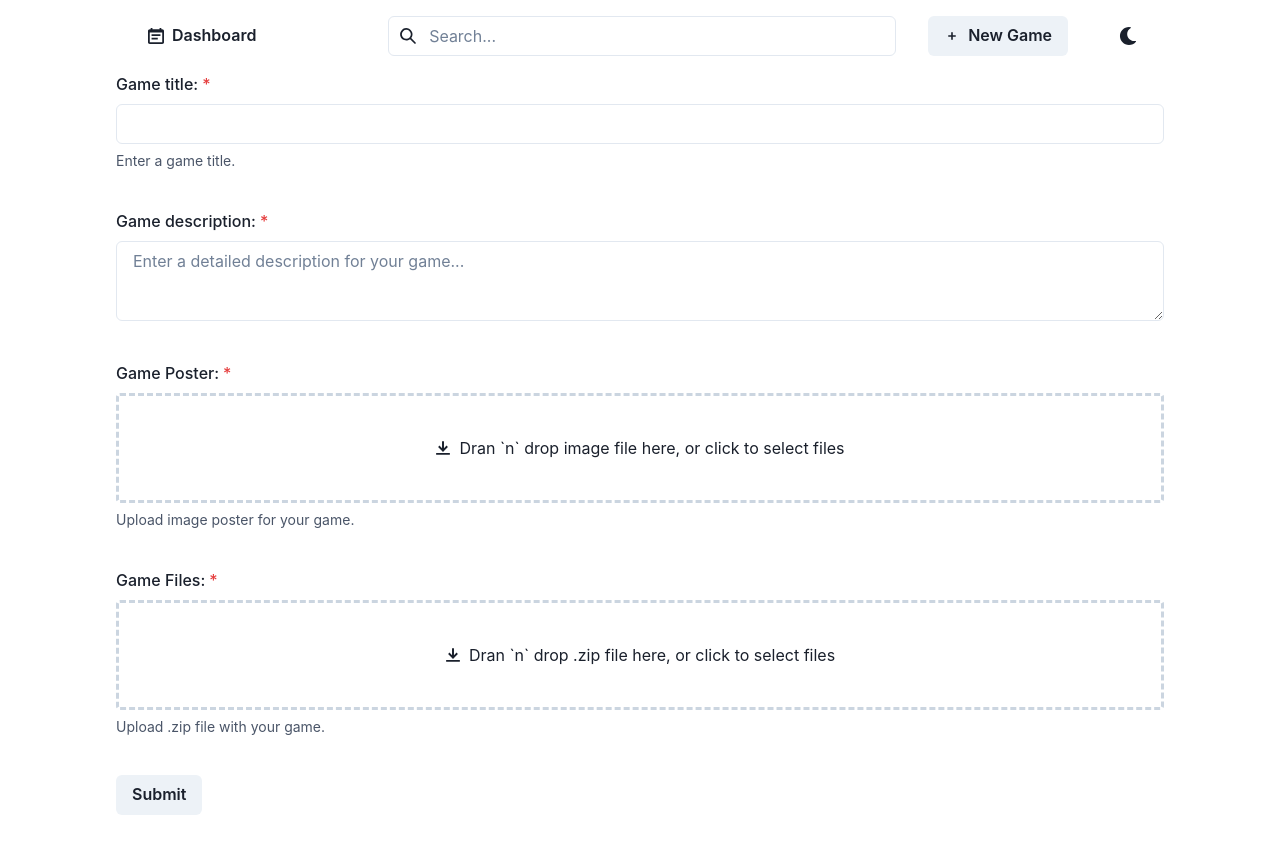
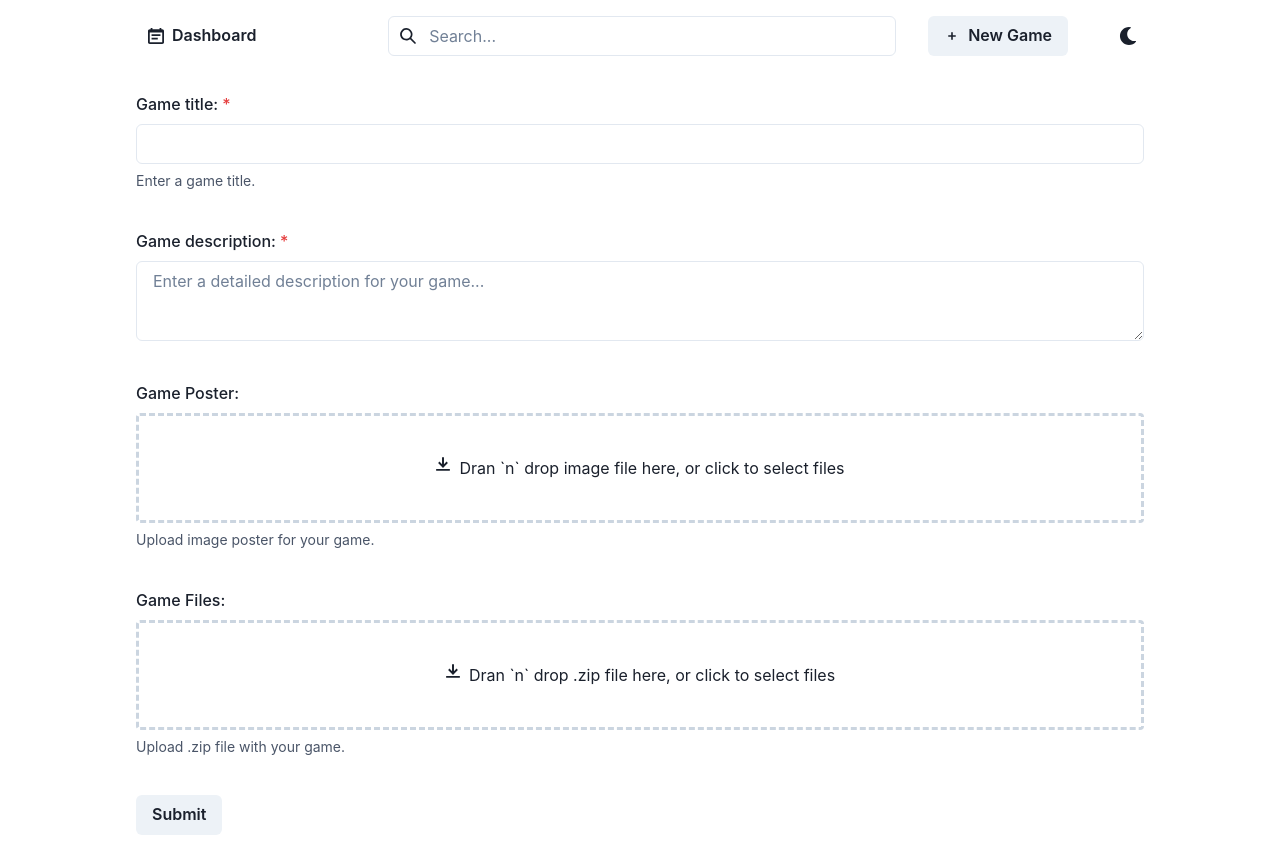
Before and after one commit to Scrawach/WebGLives, a React (Create React App) app in the folder frontend/WebGLives/: page /create in a window 1280 px wide. Before the commit the page ends 815 px from the top, so only its background shows below. Built offline with nearby package versions, Linux system fonts and the light colour scheme.

Commit message:
fixed upload game functionality

```diff
--- a/frontend/WebGLives/src/components/Dropzone.tsx
+++ b/frontend/WebGLives/src/components/Dropzone.tsx
@@ -2,17 +2,23 @@ import { Center, Text, useColorModeValue } from '@chakra-ui/react';
 import { DownloadIcon } from '@chakra-ui/icons';
 import { useCallback } from 'react';
 import { useDropzone } from 'react-dropzone'
+import { useState, ChangeEvent } from 'react';
+import { Flex, Textarea } from '@chakra-ui/react'
 
 export interface DropzoneProps {
-    onFileAccepted?: String;
+    onFileAccepted: CallableFunction;
     dragActiveText?: String;
     dragDeactiveText?: String;
 }
 
 export const Dropzone: React.FC<DropzoneProps> = ({onFileAccepted, dragActiveText, dragDeactiveText}) => {
-    const onDrop = useCallback( (acceptedFiles: Blob[]) => {
-        // Do something with the files
+    const [file, setFile] = useState<File>();
+
+    const onDrop = useCallback( (acceptedFiles: File[]) => {
+        setFile(acceptedFiles[0])
+        onFileAccepted(acceptedFiles[0])
       }, [])
+
     const {getRootProps, getInputProps, isDragActive} = useDropzone({onDrop})
 
     const dropText = isDragActive ? dragActiveText : dragDeactiveText;
@@ -34,9 +40,20 @@ export const Dropzone: React.FC<DropzoneProps> = ({onFileAccepted, dragActiveTex
             borderColor={borderColor}
             {...getRootProps()}
         >
-            <input {...getInputProps()} name="dropzone" />
-            <DownloadIcon mr={2} />
-            <Text>{dropText}</Text>
+            <input {...getInputProps()}/>
+            {
+                file &&
+                <Flex alignContent="center">
+                    <Text>{file.name}</Text>
+                </Flex>
+            }
+            {
+                !file &&
+                <Flex alignContent="center">
+                    <DownloadIcon mr={2} />
+                    <Text>{dropText}</Text>
+                </Flex>
+            }
         </Center>
     )
 }
--- a/frontend/WebGLives/src/pages/CreateGame.tsx
+++ b/frontend/WebGLives/src/pages/CreateGame.tsx
@@ -6,50 +6,85 @@ import {
     Input,
     Textarea,
     Button,
+    Image,
     Checkbox,
+    FormErrorMessage,
+    InputGroup,
+    Icon,
     Divider
   } from '@chakra-ui/react'
-import { SyntheticEvent } from 'react'
+import { UploadGameRequest } from "../types/UploadGameRequest";
+import { ChangeEvent, useState } from 'react'
 import { Form, redirect, ActionFunction } from 'react-router-dom'
 import { Dropzone } from '../components/Dropzone'
+import { Api } from '../services/Api';
 
 export const CreateGame: React.FC = () => {
+    const [title, setTitle] = useState<string>();
+    const [description, setDescription] = useState<string>();
+    const [game, setGame] = useState<File>();
+    const [poster, setPoster] = useState<File>();
+
+    const handleDescriptionChange = (e: ChangeEvent<HTMLTextAreaElement>) => {
+        if (e.target)
+            setDescription(e.target.value)
+    }
+
+    const handleTitleChange = (e: ChangeEvent<HTMLInputElement>) => {
+        if (e.target)
+            setTitle(e.target.value)
+    }
+
+    const send = async () => {
+        const uploadGameRequest : UploadGameRequest = {
+            title: title as string,
+            description: description as string,
+            icon: poster,
+            game: game
+        }
+
+        await Api.uploadGame(uploadGameRequest);
+    }
+
     return (
-        <Box alignItems="center">
+        <Box alignItems="center" p={5}>
         <Form method="post" action="/create">
             <FormControl isRequired mb="40px">
                 <FormLabel>Game title:</FormLabel>
-                <Input type="text" name="title" />
+                <Input type="text" name="title" onChange={handleTitleChange}/>
                 <FormHelperText>Enter a game title.</FormHelperText>
             </FormControl>
 
             <FormControl isRequired mb="40px">
                 <FormLabel>Game description:</FormLabel>
                 <Textarea
+                    onChange={handleDescriptionChange}
                     placeholder="Enter a detailed description for your game..."
                     name="description"
                 />
             </FormControl>
 
-            <FormControl isRequired mb="40px">
+            <FormControl mb="40px">
                 <FormLabel>Game Poster:</FormLabel>
                 <Dropzone
+                    onFileAccepted={setPoster}
                     dragActiveText={"Drop image file here ..."}
                     dragDeactiveText={"Dran \`n\` drop image file here, or click to select files"}
                 />
                 <FormHelperText>Upload image poster for your game.</FormHelperText>
             </FormControl>
 
-            <FormControl isRequired mb="40px">
+            <FormControl mb="40px">
                 <FormLabel>Game Files:</FormLabel>
                 <Dropzone
+                    onFileAccepted={setGame}
                     dragActiveText={"Drop .zip file here ..."}
                     dragDeactiveText={"Dran \`n\` drop .zip file here, or click to select files"}
                 />
                 <FormHelperText>Upload .zip file with your game.</FormHelperText>
             </FormControl>
 
-            <Button type="submit">Submit</Button>
+            <Button onClick={send}>Submit</Button>
         </Form>
         </Box>
     )
@@ -57,13 +92,14 @@ export const CreateGame: React.FC = () => {
 
 export const createAction : ActionFunction = async ( {params, request} ) => {
     const data = await request.formData()
-    alert(data.get('dropzone'))
-    const task = {
-      title: data.get('title'),
-      description: data.get('description')
+    const uploadGameRequest : UploadGameRequest = {
+        title: data.get('title') as string,
+        description: data.get('description') as string,
+        icon: data.get('poster') as File,
+        game: data.get('game') as File
     }
 
-    console.log(task)
+    await Api.uploadGame(uploadGameRequest);
 
-    return redirect('/')
+
   }
--- a/frontend/WebGLives/src/services/Api.ts
+++ b/frontend/WebGLives/src/services/Api.ts
@@ -2,13 +2,13 @@ import { GameCardData } from "../types/GameCardData";
 import { UploadGameRequest } from "../types/UploadGameRequest";
 
 export class Api {
-    private static readonly url: string = "http://localhost:8000"
+    private static readonly url: string = "http://localhost:5072"
 
     public static async gamePages(): Promise<GameCardData[]> {
         const response = await fetch(`${Api.url}/games`)
         const json = await response.json();
         const gameCards = json as GameCardData[];
-        return gameCards;
+
         gameCards.forEach(element => {
             element.gameUrl = `${Api.url}${element.gameUrl}`
             element.posterUrl = `${Api.url}${element.posterUrl}`
@@ -20,7 +20,7 @@ export class Api {
     public static async gamePage(id: string): Promise<GameCardData> {
         const response = await fetch(`${Api.url}/games/${id}`)
         const json = await response.json();
-        return json;
+
         json.gameUrl = `${Api.url}${json.gameUrl}`
         json.posterUrl = `${Api.url}${json.posterUrl}`
         return json;
```
Also changed, not shown: frontend/WebGLives/data/db.json (indentation only).
